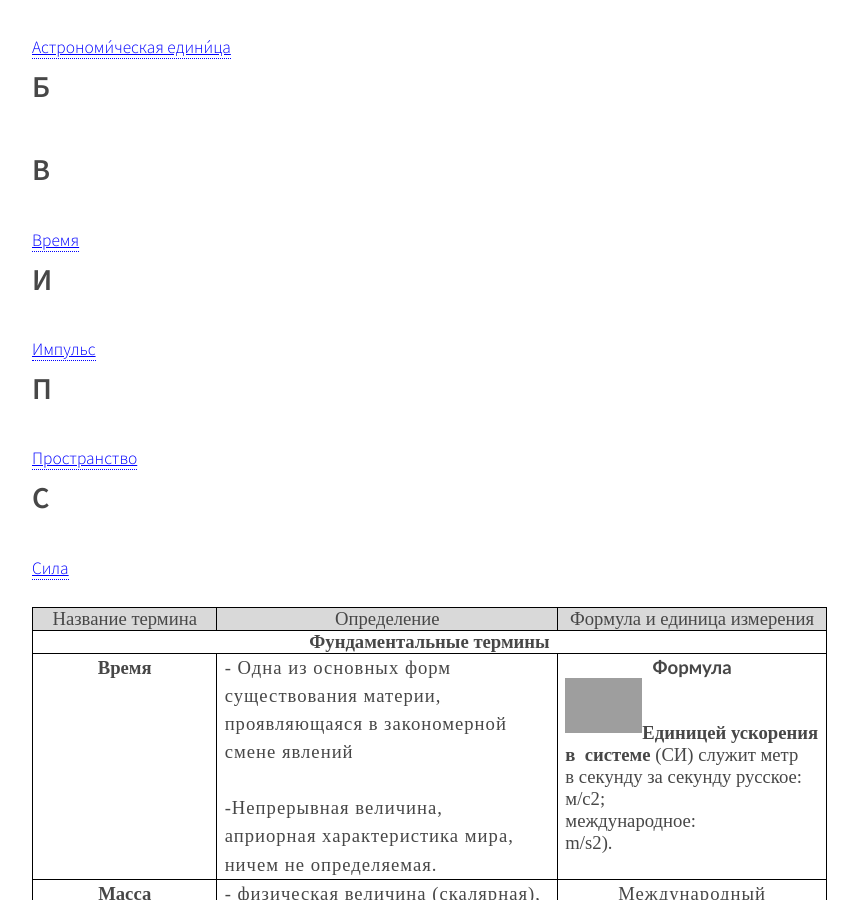
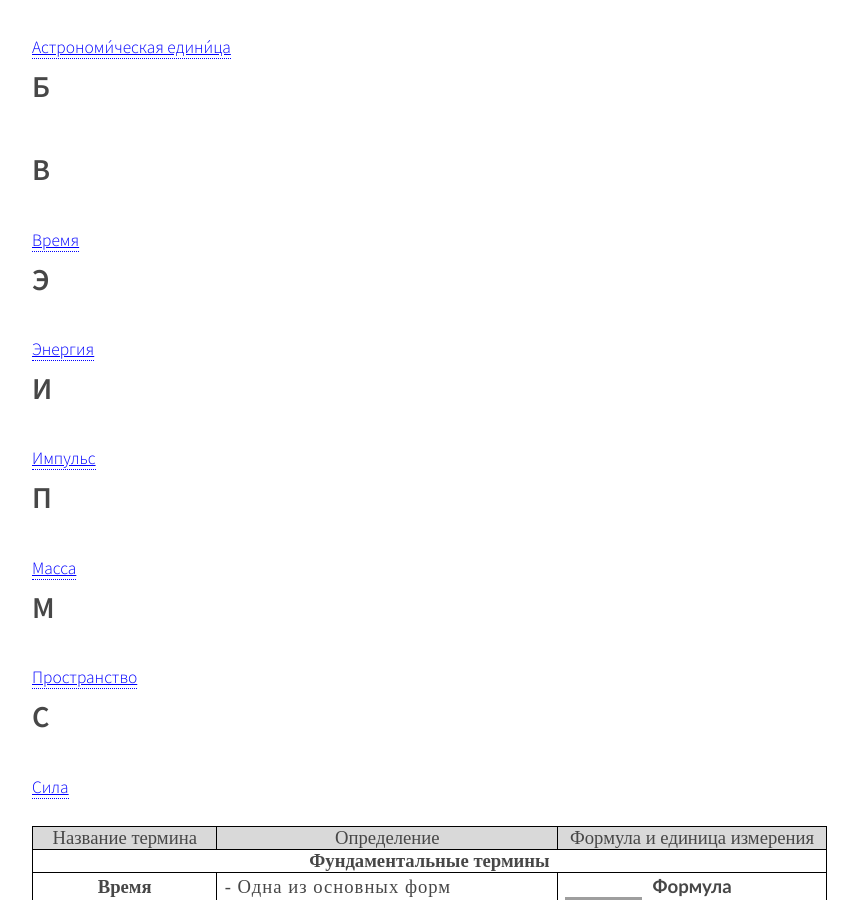
Before and after one commit to VlPop/VlPop.github.io, a Jekyll site: the page built from 1T-Slovar.html, in a window 1280 px wide and 900 px high, scrolled down 624 px. Shown: the whole window, without its empty margins (158-1016 px from the left). Built offline with Jekyll 4.4.1, drawn with Linux system fonts in a browser that asks for light colours; grey boxes are pictures that could not be loaded.

Commit message:
Update 1T-Slovar.html

```diff
--- a/1T-Slovar.html
+++ b/1T-Slovar.html
@@ -69,11 +69,19 @@ layout: default
 								<ul><!-- route =  -->
 						<li><a href="/Slovar_T">Время</a></li><!-- route =  -->
 								<li>
+								<h2 id="Э">Э</h2>
+								<ul><!-- route =  -->
+						<li><a href="/Slovar_E">Энергия</a></li><!-- route =  -->
+								<li>
 								<h2 id="И">И</h2>
 								<ul><!-- route =  -->
 						<li><a href="/Slovar_I">Импульс</a></li><!-- route =  -->
 								<li>
 								<h2 id="П">П</h2>
+								<ul><!-- route =  -->
+						<li><a href="/Slovar_m">Масса</a></li><!-- route =  -->
+								<li>
+								<h2 id="М">М</h2>
 								<ul><!-- route =  -->
 						<li><a href="/Slovar_P">Пространство</a></li><!-- route =  -->
 								<li>
```
